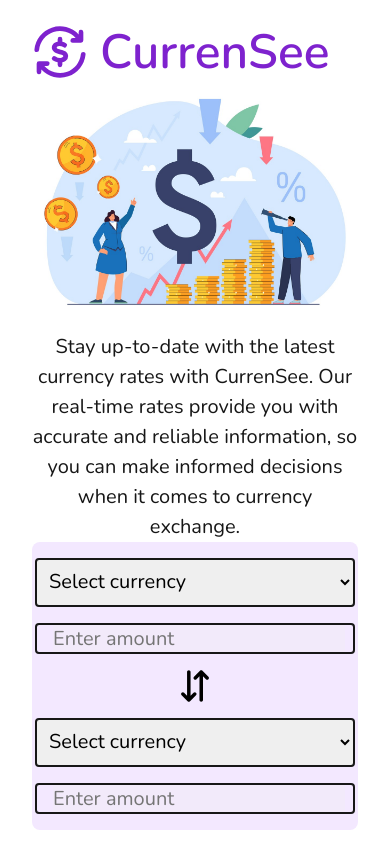
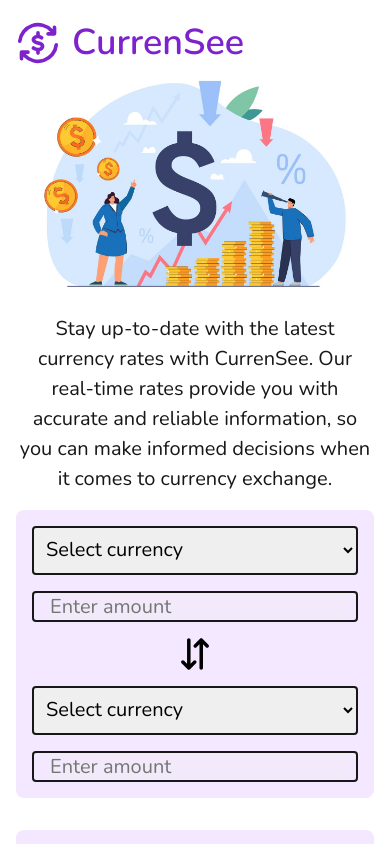
Before and after one commit to Surajit05021997/currency-converter, a Vue app: page / in a window 390 px wide. Shown: the top 844 px of the page. Built offline with nearby package versions, Linux system fonts and the light colour scheme.

Commit message:
Added responsive design

```diff
--- a/src/components/AppHeader.vue
+++ b/src/components/AppHeader.vue
@@ -29,11 +29,11 @@ header{
 }
 .brand-text {
   color: var(--clr-brand-text);
-  font-size: 3rem;
+  font-size: 2.25rem;
   font-weight: var(--fw-bold);
 }
 .brand-logo {
-  width: 3.5rem;
+  width: 2.75rem;
 }
 .hero-header {
   display: flex;
@@ -47,6 +47,14 @@ header{
 }
 .hero-header img {
   width: 20rem;
+}
+@media (min-width: 480px) {
+  .brand-logo {
+    width: 3.5rem;
+  }
+  .brand-text {
+    font-size: 3rem;
+  }
 }
 @media (min-width: 768px) {
   .hero-header {
--- a/src/components/CurrencyRatePanel.vue
+++ b/src/components/CurrencyRatePanel.vue
@@ -2,7 +2,7 @@
 <div class="currency-rate-panel">
   <div class="currency-selector-panel">
     <div class="left-panel">
-      <select class="curreny-selector" v-model="fromCurrency">
+      <select class="currency-selector" v-model="fromCurrency">
         <option disabled selected value="">Select currency</option>
         <option v-for="currencySymbol in currencySymbolList" :key="currencySymbol" :value="currencySymbol">
           {{ currencySymbol + " (" + supportedCurrency[currencySymbol] + ")" }}
@@ -16,7 +16,7 @@
     </div>
     <img src="@/assets/swap.svg" alt="">
     <div class="right-panel">
-      <select class="curreny-selector" v-model="toCurrency">
+      <select class="currency-selector" v-model="toCurrency">
         <option disabled selected value="">Select currency</option>
         <option v-for="currencySymbol in currencySymbolList" :key="currencySymbol" :value="currencySymbol">
           {{ currencySymbol + " (" + supportedCurrency[currencySymbol] + ")" }}
@@ -115,6 +115,7 @@ export default {
 <style scoped>
 .currency-rate-panel {
   padding: 1rem 1rem;
+  margin-top: 1rem;
   display: flex;
   flex-direction: column;
   gap: 2rem;
@@ -125,7 +126,6 @@ export default {
   display: flex;
   gap: 1rem;
   justify-content: space-between;
-  align-items: center;
   flex-direction: column;
 }
 .left-panel, .right-panel {
@@ -134,19 +134,20 @@ export default {
   gap: 1rem;
 }
 .currency-selector-panel img {
+  width: 32px;
+  align-self: center;
   transform: rotate(90deg);
 }
-.curreny-selector {
-  width: 20rem;
+.currency-selector {
   padding: .5rem;
   border: 2px solid var(--clr-border);
   border-radius: 4px;
 }
-.curreny-selector:hover {
+.currency-selector:hover {
   border: 2px solid var(--clr-border-hover);
   cursor: pointer;
 }
-.curreny-selector:focus {
+.currency-selector:focus {
   border: 2px solid var(--clr-border-focus);
 }
 option {
@@ -158,7 +159,6 @@ label {
 .from-currency-filed, .to-currency-filed {
   border: 2px solid var(--clr-border);
   border-radius: 4px;
-  width: 20rem;
   display: flex;
   padding: 0 .5rem;
 }
@@ -178,9 +178,17 @@ input:focus {
 @media (min-width: 768px) {
   .currency-rate-panel {
     padding: 2rem 4rem;
+    margin-top: 0;
   }
   .currency-selector-panel {
+    align-items: center;
     gap: 2rem;
+  }
+  .currency-selector {
+    width: 30rem;
+  }
+  .from-currency-filed, .to-currency-filed {
+    width: 30rem;
   }
 }
 @media (min-width: 1024px) {
@@ -194,5 +202,11 @@ input:focus {
   .currency-selector-panel img {
     transform: rotate(0deg);
   }
+  .currency-selector {
+    width: 20rem;
+  }
+  .from-currency-filed, .to-currency-filed {
+    width: 20rem;
+  }
 }
 </style>
--- a/src/styles/main.css
+++ b/src/styles/main.css
@@ -82,7 +82,13 @@ input, select, textarea {
 #app {
   max-width: 1400px;
   margin: 0 auto;
-  padding-inline: 2rem;
+  padding-inline: 1rem;
+}
+
+@media (min-width: 768px) {
+  #app {
+    padding-inline: 2rem;
+  }
 }
 
 /* utilities */
```
